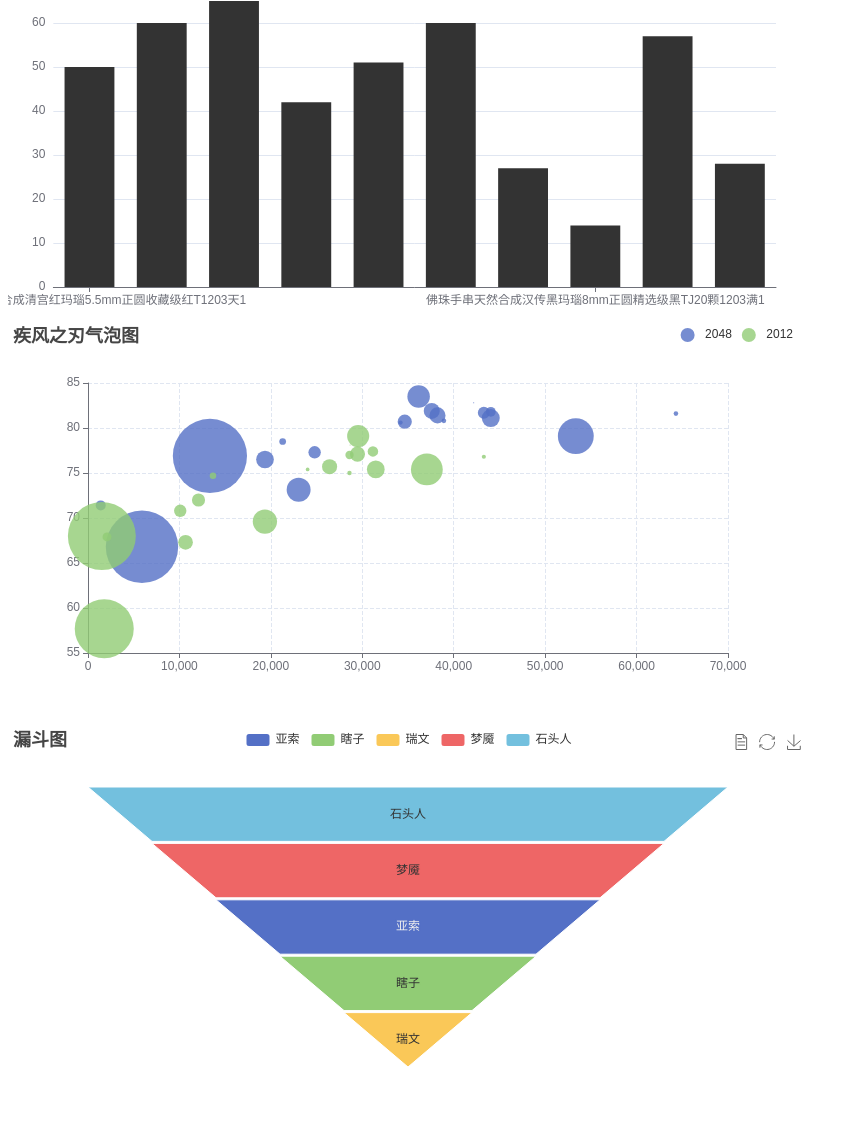
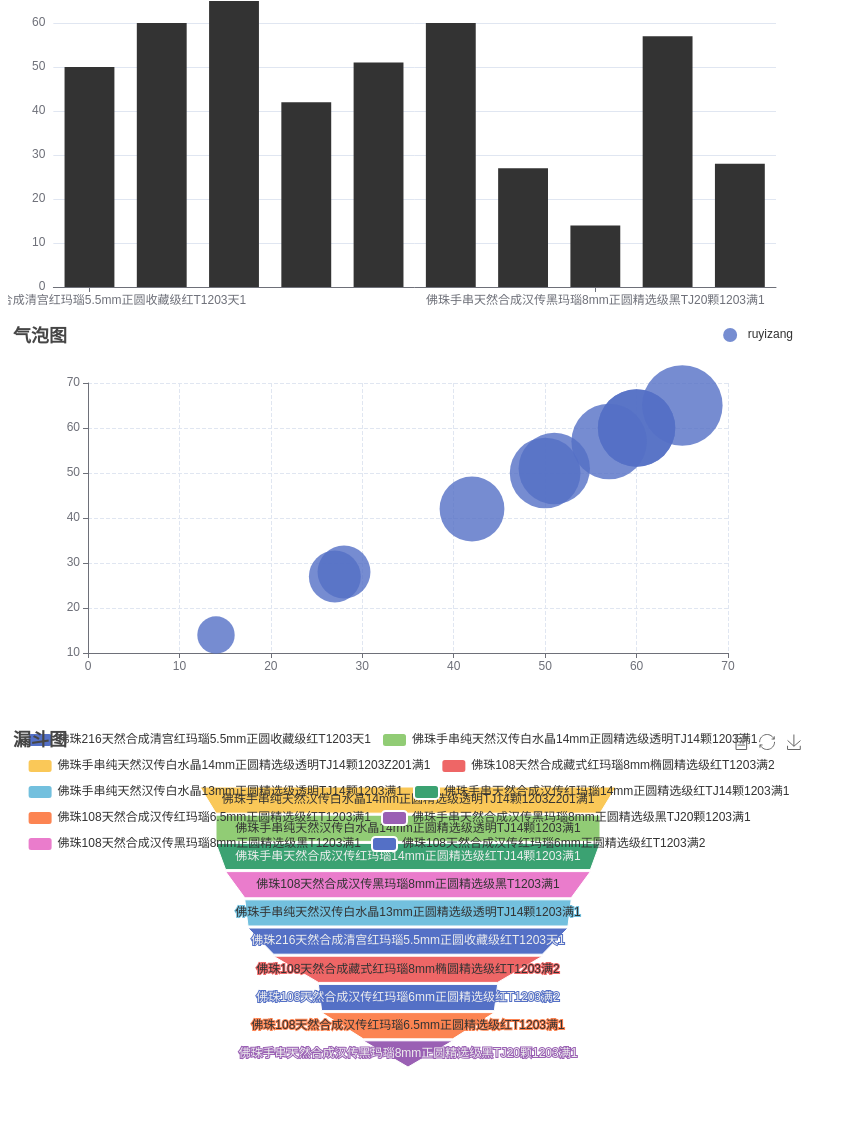
Before and after one commit to BIGC-HUB/Hi-enSure, a website: page index.html in a window 1280 px wide. Shown: the part 1301-2431 px from the top of the page, without its empty margins (0-856 px from the left). Drawn offline with nearby package versions, Linux system fonts and the light colour scheme.

Commit message:
漏斗图 气泡图 收工！

```diff
--- a/debug.js
+++ b/debug.js
@@ -257,6 +257,7 @@ var data = {
     },
     "status": 1
 }
+
 var barModel = {
     "code": "柱状图",
     "name": '高度',
@@ -316,6 +317,31 @@ var pieModel = {
         "name": "name",
         }]
 }
+var funnelModel = {
+    "code": "漏斗图",
+    "name": "高度",
+    "memo": "",
+    "ds_code": "bind_dataset_code",
+    "show_type": "funnel",//显示类型
+    "fields": [{
+        "value": "weight",
+        "name": "name",
+        }]
+}
+var bubbleModel = {
+    "code": "气泡图",
+    "name": "质量",
+    "memo": "",
+    "ds_code": "bind_dataset_code",
+    "show_type": "bubble",//显示类型
+    "fields": [{
+        "xAxis": "weight",
+        "yAxis": "weight",
+        "size": "weight",
+        "name": "name",
+        "class": "tenantry_id"
+        }]
+}
 
 var Data = function(data, model) {
     var result = []
@@ -361,8 +387,8 @@ var Data = function(data, model) {
                 }
             }
         }
-    } else if (model.show_type === "pie") {
-        var pieData = []
+    } else if (model.show_type === "pie" || model.show_type === "funnel") {
+        var tempData = []
         for (let _data of data.data.data) {
             var tempObj = {}
             for (let field of model.fields) {
@@ -370,15 +396,26 @@ var Data = function(data, model) {
                     tempObj[key] = _data[field[key]]
                 }
             }
-            pieData.push(tempObj)
+            tempData.push(tempObj)
         }
-        j.data = pieData
+        j.data = tempData
+    } else if (model.show_type === "bubble") {
+        var finalList = []
+        for (let i of data.data.data) {
+            var tempList = []
+            for (let field of model.fields) {
+                for (let key in field) {
+                    tempList.push(i[field[key]])
+                }
+            }
+            finalList.push(tempList)
+        }
+        j.class = tempList[4]
+        j.shuju = finalList
     }
-
     result.push(j)
     return result
 }
-
 // 柱形图 bar
 var __initBar__ = function(Data, Dom) {
     var xAxis = Data[0].xAxis
@@ -512,28 +549,24 @@ var __initPie__ = function(Data, Dom) {
             label: {
                 normal: {
                     textStyle: {
-                        fontSize: 18,
-                        color: '#235894'
+                        fontSize: 16,
+                        color: '#333'
                     }
                 }
             },
             labelLine: {
                 normal: {
                     lineStyle: {
-                        color: '#235894'
+                        color: '#333'
                     }
                 }
             },
             data: Data,
             itemStyle: {
                 normal: {
-                    opacity: 0.7,
-                    color: {
-                        image: piePatternImg, // img.js文件
-                        repeat: 'repeat'
-                    },
-                    borderWidth: 3,
-                    borderColor: '#235894'
+                    // opacity: 0.7, //透明度
+                    borderWidth: 2,
+                    borderColor: '#333'
                 }
             }
         }]
@@ -542,17 +575,19 @@ var __initPie__ = function(Data, Dom) {
 }
 
 // 气泡图 bubble
-var __initBubble__ = function(title, Data, Dom) {
+var __initBubble__ = function(Data, Dom) {
+    log(Data[0])
+    var title = Data[0].title
     var list = []
     var className = []
-    var divide = 500 //气泡大小倍数, 若无倍数 则除以 1
+    var divide = 10 //气泡大小倍数, 若无倍数 则除以 1
     for (let i of Data) {
         let e = {
             name: i.class,
             data: i.shuju,
             type: 'scatter',
             symbolSize: function(data) {
-                return Math.sqrt(data[2]) / divide;
+                return Math.sqrt(data[2]) * divide;
             },
             label: {
                 emphasis: {
@@ -598,7 +633,9 @@ var __initBubble__ = function(title, Data, Dom) {
 }
 
 // funnel 漏斗图
-var __initFunnel__ = function(title, Data, Dom) {
+var __initFunnel__ = function(Data, Dom) {
+    var title = Data[0].title
+    var Data = Data[0].data
     var className = []
     for (var i of Data) {
         className.push(i.name)
@@ -676,55 +713,57 @@ var __init__ = function() {
     __initLine__( Data(data, lineModel),  $('#id-line')[0])
     __initRadar__(Data(data, radarModel), $('#id-radar')[0])
     __initPie__(  Data(data, pieModel),   $('#id-pie')[0])
+    __initFunnel__(Data(data, funnelModel), $('#id-funnel')[0])
+    __initBubble__(Data(data, bubbleModel), $('#id-bubble')[0])
     // 气泡图DATA (Model自己编)
     var bubbleData = [{
         'class': '2048',
         'shuju': [
-            [44056, 81.8, 23968973, 'Australia', 2015],
-            [43294, 81.7, 35939927, 'Canada', 2015],
+            // [44056, 81.8, 23968973, 'Australia', 2015],
+            // [43294, 81.7, 35939927, 'Canada', 2015],
             [13334, 76.9, 1376048943, 'China', 2015],
-            [21291, 78.5, 11389562, 'Cuba', 2015],
-            [38923, 80.8, 5503457, 'Finland', 2015],
-            [37599, 81.9, 64395345, 'France', 2015],
-            [44053, 81.1, 80688545, 'Germany', 2015],
-            [42182, 82.8, 329425, 'Iceland', 2015],
-            [5903, 66.8, 1311050527, 'India', 2015],
-            [36162, 83.5, 126573481, 'Japan', 2015],
-            [1390, 71.4, 25155317, 'North Korea', 2015],
-            [34644, 80.7, 50293439, 'South Korea', 2015],
-            [34186, 80.6, 4528526, 'New Zealand', 2015],
-            [64304, 81.6, 5210967, 'Norway', 2015],
-            [24787, 77.3, 38611794, 'Poland', 2015],
-            [23038, 73.13, 143456918, 'Russia', 2015],
-            [19360, 76.5, 78665830, 'Turkey', 2015],
-            [38225, 81.4, 64715810, 'United Kingdom', 2015],
-            [53354, 79.1, 321773631, 'United States', 2015]
-        ],
-    }, {
-        'class': '2012',
-        'shuju': [
-            [28604, 77, 17096869, 'Australia', 1990],
-            [31163, 77.4, 27662440, 'Canada', 1990],
-            [1516, 68, 1154605773, 'China', 1990],
-            [13670, 74.7, 10582082, 'Cuba', 1990],
-            [28599, 75, 4986705, 'Finland', 1990],
-            [29476, 77.1, 56943299, 'France', 1990],
-            [31476, 75.4, 78958237, 'Germany', 1990],
-            [28666, 78.1, 254830, 'Iceland', 1990],
-            [1777, 57.7, 870601776, 'India', 1990],
-            [29550, 79.1, 122249285, 'Japan', 1990],
-            [2076, 67.9, 20194354, 'North Korea', 1990],
-            [12087, 72, 42972254, 'South Korea', 1990],
-            [24021, 75.4, 3397534, 'New Zealand', 1990],
-            [43296, 76.8, 4240375, 'Norway', 1990],
-            [10088, 70.8, 38195258, 'Poland', 1990],
-            [19349, 69.6, 147568552, 'Russia', 1990],
-            [10670, 67.3, 53994605, 'Turkey', 1990],
-            [26424, 75.7, 57110117, 'United Kingdom', 1990],
-            [37062, 75.4, 252847810, 'United States', 1990]
-        ],
+            // [21291, 78.5, 11389562, 'Cuba', 2015],
+            // [38923, 80.8, 5503457, 'Finland', 2015],
+            // [37599, 81.9, 64395345, 'France', 2015],
+            // [44053, 81.1, 80688545, 'Germany', 2015],
+            // [42182, 82.8, 329425, 'Iceland', 2015],
+            // [5903, 66.8, 1311050527, 'India', 2015],
+            // [36162, 83.5, 126573481, 'Japan', 2015],
+            // [1390, 71.4, 25155317, 'North Korea', 2015],
+            // [34644, 80.7, 50293439, 'South Korea', 2015],
+            // [34186, 80.6, 4528526, 'New Zealand', 2015],
+            // [64304, 81.6, 5210967, 'Norway', 2015],
+            // [24787, 77.3, 38611794, 'Poland', 2015],
+            // [23038, 73.13, 143456918, 'Russia', 2015],
+            // [19360, 76.5, 78665830, 'Turkey', 2015],
+            // [38225, 81.4, 64715810, 'United Kingdom', 2015],
+            // [53354, 79.1, 321773631, 'United States', 2015]
+        ]
     }]
-    __initBubble__('疾风之刃气泡图', bubbleData, $('#id-bubble')[0])
+    // , {
+    //     'class': '2012',
+    //     'shuju': [
+    //         [28604, 77, 17096869, 'Australia', 1990],
+    //         [31163, 77.4, 27662440, 'Canada', 1990],
+    //         [1516, 68, 1154605773, 'China', 1990],
+    //         [13670, 74.7, 10582082, 'Cuba', 1990],
+    //         [28599, 75, 4986705, 'Finland', 1990],
+    //         [29476, 77.1, 56943299, 'France', 1990],
+    //         [31476, 75.4, 78958237, 'Germany', 1990],
+    //         [28666, 78.1, 254830, 'Iceland', 1990],
+    //         [1777, 57.7, 870601776, 'India', 1990],
+    //         [29550, 79.1, 122249285, 'Japan', 1990],
+    //         [2076, 67.9, 20194354, 'North Korea', 1990],
+    //         [12087, 72, 42972254, 'South Korea', 1990],
+    //         [24021, 75.4, 3397534, 'New Zealand', 1990],
+    //         [43296, 76.8, 4240375, 'Norway', 1990],
+    //         [10088, 70.8, 38195258, 'Poland', 1990],
+    //         [19349, 69.6, 147568552, 'Russia', 1990],
+    //         [10670, 67.3, 53994605, 'Turkey', 1990],
+    //         [26424, 75.7, 57110117, 'United Kingdom', 1990],
+    //         [37062, 75.4, 252847810, 'United States', 1990]
+    //     ],
+    // }]
     // 饼图DATA
     var pieData = [{
             value: 335,
@@ -768,6 +807,5 @@ var __init__ = function() {
         {value: 80, name: '梦魇'},
         {value: 100, name: '石头人'},
     ]
-    __initFunnel__('漏斗图', funnelData, $('#id-funnel')[0])
 }
 __init__()
--- a/index.html
+++ b/index.html
@@ -24,7 +24,6 @@
     <script src="static/lib/Echarts.js"></script>
     <!-- <script src="static/lib/HandleBarS/handlebars.runtime.js"></script>
     <script src="dist/hbs/temp/templates.js"></script> -->
-    <script src="debug-img.js"></script>
     <script src="debug.js"></script>
 </body>
 </html>
```
Also changed, not shown: debug-img.js (deleted).
